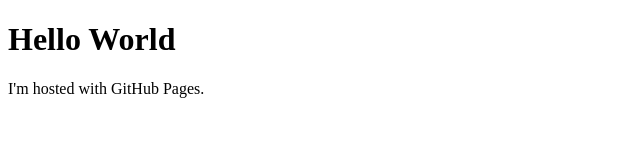
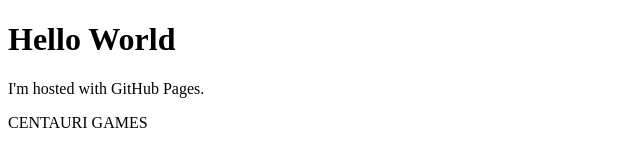
Before and after one commit to Centauri-Games/Centauri-Games.github.io, a plain HTML site: page index.html in a window 1280 px wide. Shown: the whole page, without its empty margins (0-640 px from the left). Drawn offline with Linux system fonts and the light colour scheme.

Commit message:
Initial commit

```diff
--- a/index.html
+++ b/index.html
@@ -3,5 +3,6 @@
 <body>
 <h1>Hello World</h1>
 <p>I'm hosted with GitHub Pages.</p>
+<p>CENTAURI GAMES</p>
 </body>
 </html>
```
